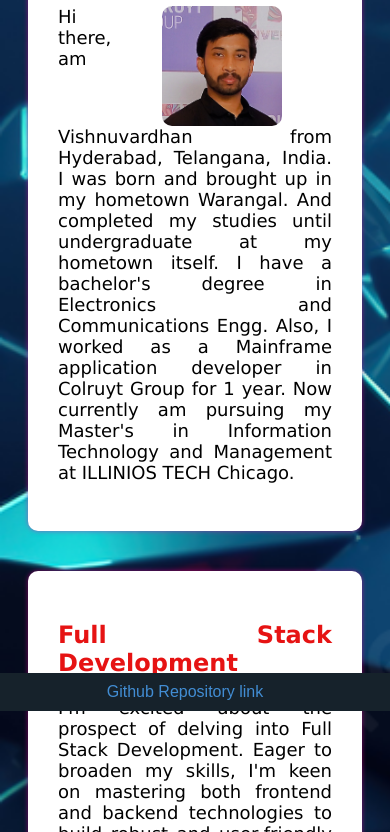
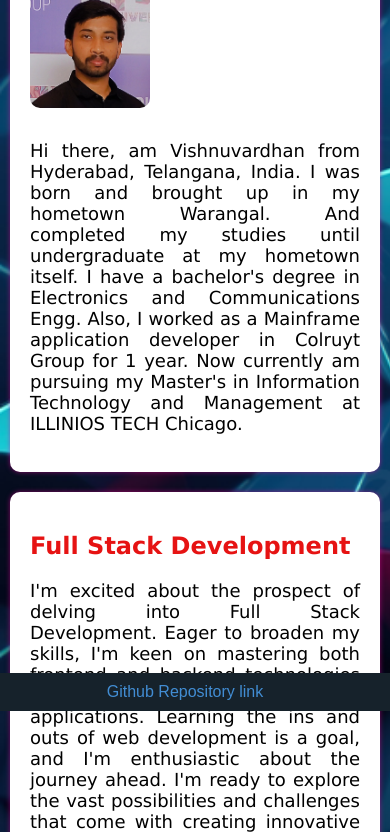
Before and after one commit to Vishnu2400/ITMD542_LAB1_Vlingampally, a plain HTML site: page index.html in a window 390 px wide. Shown: the part 133-965 px from the top of the page. Drawn offline with Linux system fonts and the light colour scheme.

Commit message:
modified css

```diff
--- a/styles.css
+++ b/styles.css
@@ -1,4 +1,4 @@
-#ph{
+#ph {
     border-radius: 10px;
     float: right;
     margin: 0.5px 50px 0px 50px;
@@ -8,7 +8,7 @@
 body {
     background-image: url('bg.jpg');
     background-size: cover;
-    margin: 100;
+    margin: 0; /* Set margin to 0 */
     font-family: 'Arial', sans-serif;
     display: flex;
     flex-direction: column;
@@ -24,7 +24,7 @@ body {
 #intro-container,
 #about-class-container {
     background-color: white;
-    font-family:'Lucida Sans', 'Lucida Sans Regular', 'Lucida Grande', 'Lucida Sans Unicode', Geneva, Verdana, sans-serif ;
+    font-family: 'Lucida Sans', 'Lucida Sans Regular', 'Lucida Grande', 'Lucida Sans Unicode', Geneva, Verdana, sans-serif;
     text-align: justify;
     padding: 30px;
     border-radius: 10px;
@@ -61,6 +61,26 @@ a:hover {
     padding: 10px;
 }
 
+@media only screen and (max-width: 768px) {
+    #ph {
+        float: none;
+        margin: 10px auto;
+    }
+
+    body {
+        margin: 0;
+    }
+
+    .intro-section,
+    .about-class {
+        margin: 10px;
+    }
+
+    #intro-container,
+    #about-class-container {
+        padding: 20px;
+    }
+}
 
 @keyframes fadeIn {
     from {
```
